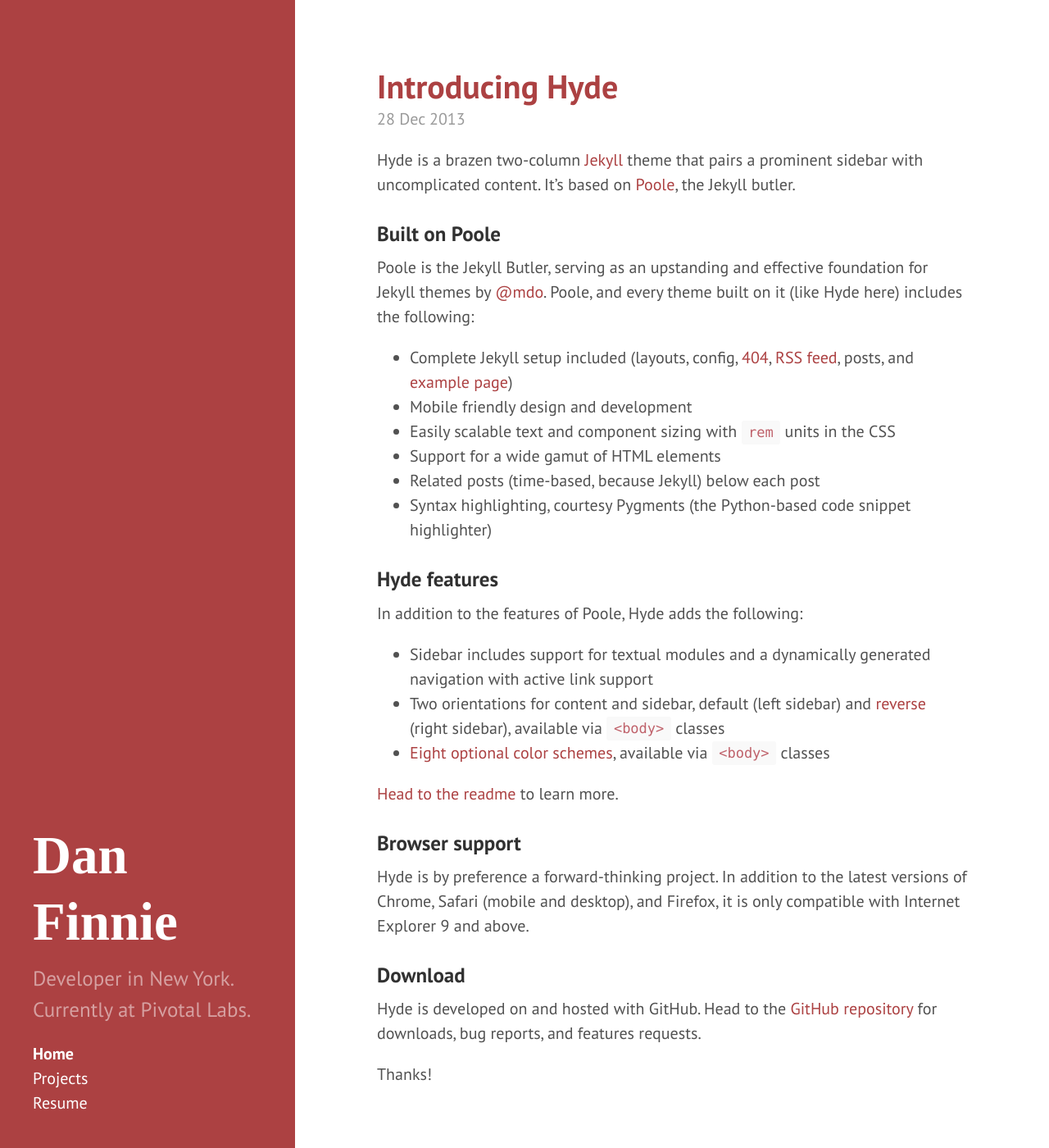
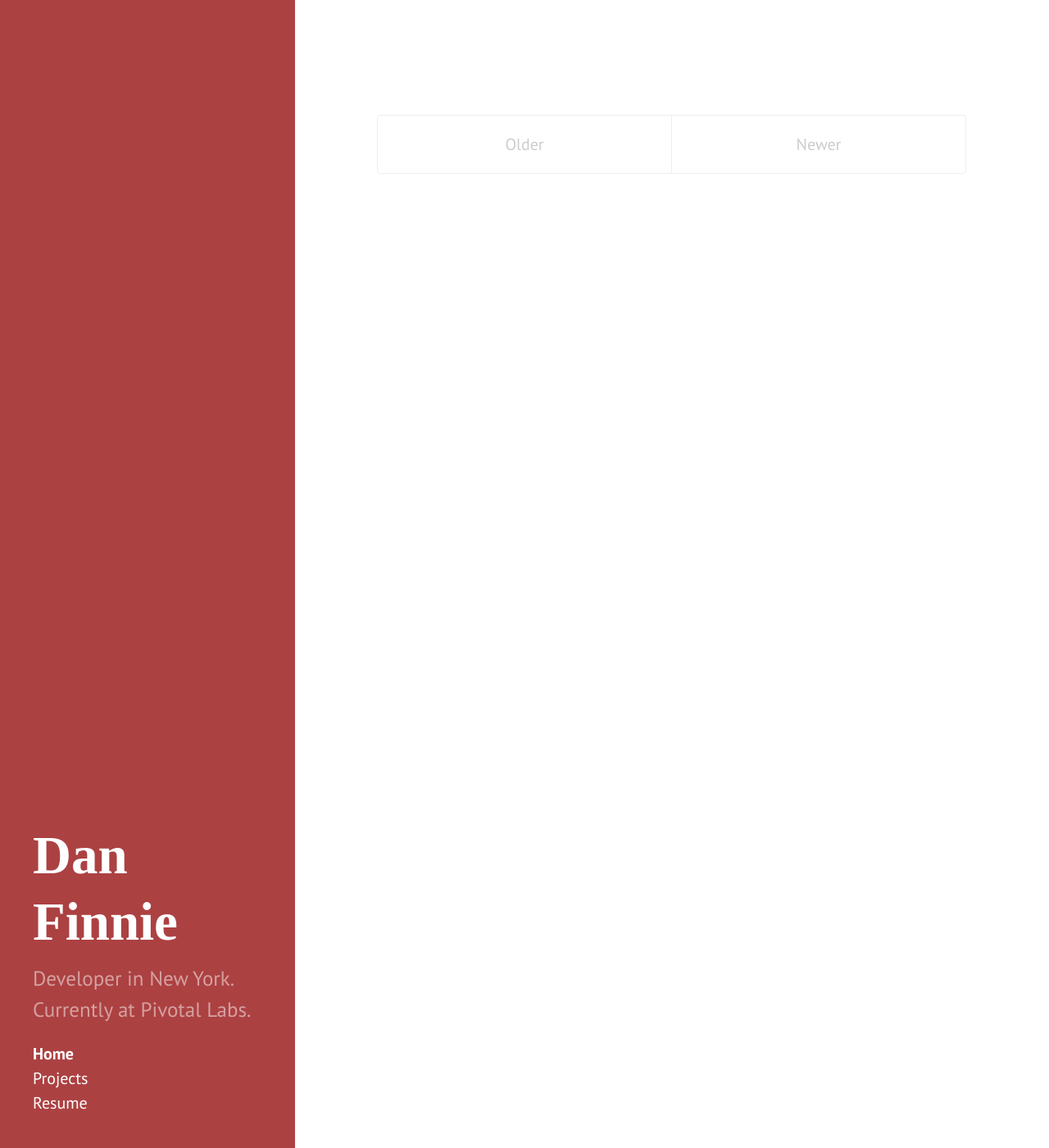
Before and after one commit to danfinnie/danfinniecom, a Jekyll site: the page built from index.html, in a window 1280 px wide and 1400 px high. Shown: the whole window at 82% size. Built offline with Jekyll 4.4.1, drawn with Linux system fonts in a browser that asks for light colours; Markdown is read by kramdown in place of the engine named in the settings; the list of posts is cut into pages by our own code; some of the changed text lies outside the part shown.

```diff
--- a/_posts/2012-02-07-example-content.md
+++ /dev/null
@@ -1,55 +0,0 @@
----
-layout: post
-title: Example content
----
-
-This blog post shows a few different types of content that's supported and styled with Hyde. Basic typography, images, and code are all supported.
-
------
-
-Cum sociis natoque penatibus et magnis <a href="#">dis parturient montes</a>, nascetur ridiculus mus. Aenean eu leo quam. Pellentesque ornare sem lacinia quam venenatis vestibulum. Sed posuere consectetur est at lobortis. Cras mattis consectetur purus sit amet fermentum.
-
-> Curabitur blandit tempus porttitor. **Nullam quis risus eget urna mollis** ornare vel eu leo. Nullam id dolor id nibh ultricies vehicula ut id elit.
-
-Etiam porta *sem malesuada magna* mollis euismod. Cras mattis consectetur purus sit amet fermentum. Aenean lacinia bibendum nulla sed consectetur.
-
-## Heading
-
-Vivamus sagittis lacus vel augue laoreet rutrum faucibus dolor auctor. Duis mollis, est non commodo luctus, nisi erat porttitor ligula, eget lacinia odio sem nec elit. Morbi leo risus, porta ac consectetur ac, vestibulum at eros.
-
-### Sub-heading
-
-Cum sociis natoque penatibus et magnis dis parturient montes, nascetur ridiculus mus.
-
-{% highlight js %}
-// Example can be run directly in your JavaScript console
-
-// Create a function that takes two arguments and returns the sum of those arguments
-var adder = new Function("a", "b", "return a + b");
-
-// Call the function
-adder(2, 6);
-// > 8
-{% endhighlight %}
-
-Aenean lacinia bibendum nulla sed consectetur. Etiam porta sem malesuada magna mollis euismod. Fusce dapibus, tellus ac cursus commodo, tortor mauris condimentum nibh, ut fermentum massa.
-
-### Sub-heading
-
-Cum sociis natoque penatibus et magnis dis parturient montes, nascetur ridiculus mus. Aenean lacinia bibendum nulla sed consectetur. Etiam porta sem malesuada magna mollis euismod. Fusce dapibus, tellus ac cursus commodo, tortor mauris condimentum nibh, ut fermentum massa justo sit amet risus.
-
-* Praesent commodo cursus magna, vel scelerisque nisl consectetur et.
-* Donec id elit non mi porta gravida at eget metus.
-* Nulla vitae elit libero, a pharetra augue.
-
-Donec ullamcorper nulla non metus auctor fringilla. Nulla vitae elit libero, a pharetra augue.
-
-1. Vestibulum id ligula porta felis euismod semper.
-2. Cum sociis natoque penatibus et magnis dis parturient montes, nascetur ridiculus mus.
-3. Maecenas sed diam eget risus varius blandit sit amet non magna.
-
-Cras mattis consectetur purus sit amet fermentum. Sed posuere consectetur est at lobortis.
-
------
-
-Want to see something else added? <a href="https://github.com/mdo/hyde/issues/new">Open an issue.</a>
--- a/_posts/2013-12-28-introducing-hyde.md
+++ /dev/null
@@ -1,37 +0,0 @@
----
-layout: post
-title: Introducing Hyde
----
-
-Hyde is a brazen two-column [Jekyll](http://jekyllrb.com) theme that pairs a prominent sidebar with uncomplicated content. It's based on [Poole](http://getpoole.com), the Jekyll butler.
-
-### Built on Poole
-
-Poole is the Jekyll Butler, serving as an upstanding and effective foundation for Jekyll themes by [@mdo](https://twitter.com/mdo). Poole, and every theme built on it (like Hyde here) includes the following:
-
-* Complete Jekyll setup included (layouts, config, [404](/404), [RSS feed](/atom.xml), posts, and [example page](/about))
-* Mobile friendly design and development
-* Easily scalable text and component sizing with `rem` units in the CSS
-* Support for a wide gamut of HTML elements
-* Related posts (time-based, because Jekyll) below each post
-* Syntax highlighting, courtesy Pygments (the Python-based code snippet highlighter)
-
-### Hyde features
-
-In addition to the features of Poole, Hyde adds the following:
-
-* Sidebar includes support for textual modules and a dynamically generated navigation with active link support
-* Two orientations for content and sidebar, default (left sidebar) and [reverse](https://github.com/poole/lanyon#reverse-layout) (right sidebar), available via `<body>` classes
-* [Eight optional color schemes](https://github.com/poole/hyde#themes), available via `<body>` classes
-
-[Head to the readme](https://github.com/poole/hyde#readme) to learn more.
-
-### Browser support
-
-Hyde is by preference a forward-thinking project. In addition to the latest versions of Chrome, Safari (mobile and desktop), and Firefox, it is only compatible with Internet Explorer 9 and above.
-
-### Download
-
-Hyde is developed on and hosted with GitHub. Head to the <a href="https://github.com/poole/hyde">GitHub repository</a> for downloads, bug reports, and features requests.
-
-Thanks!
```
Also changed, not shown: projects.md (+3 -3 lines).
